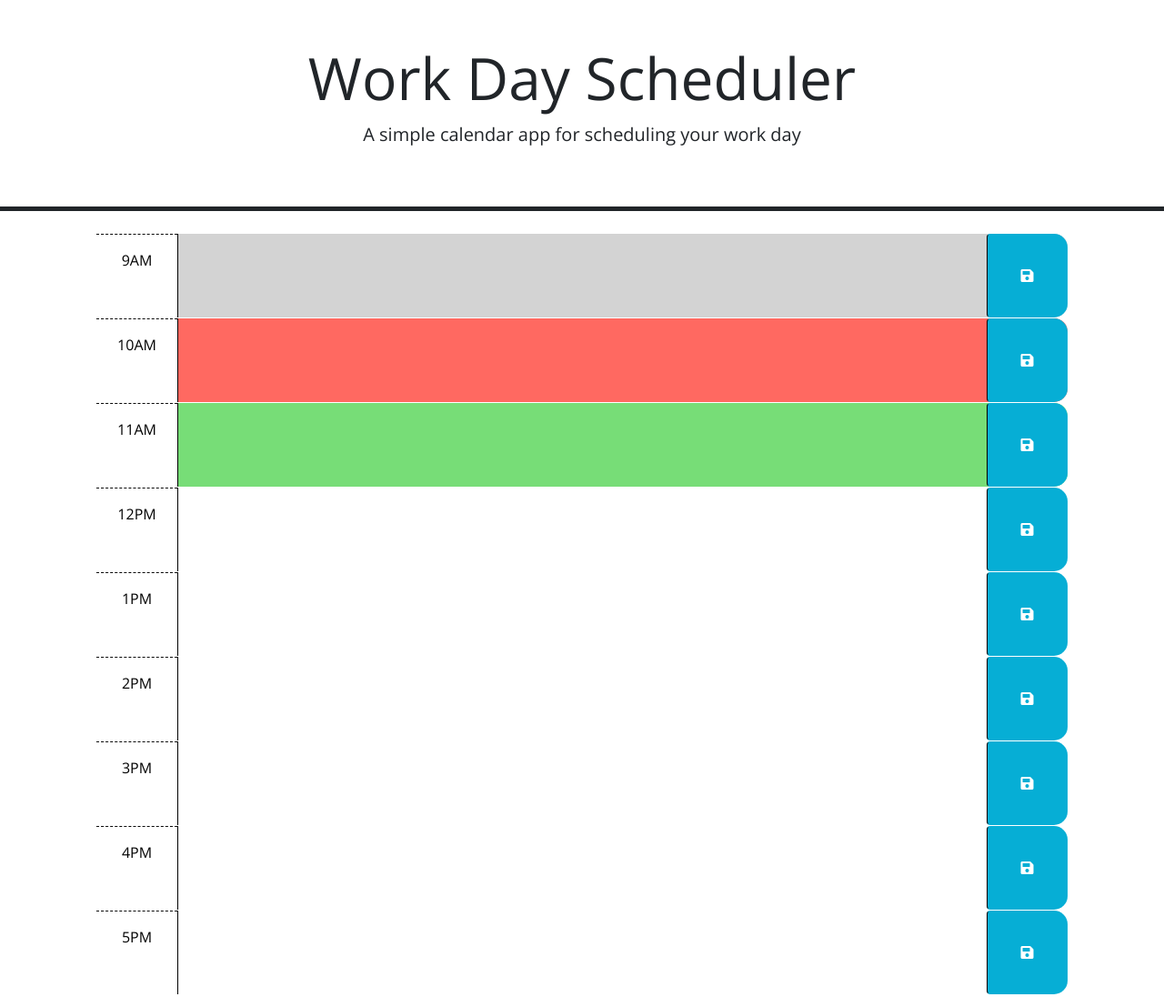
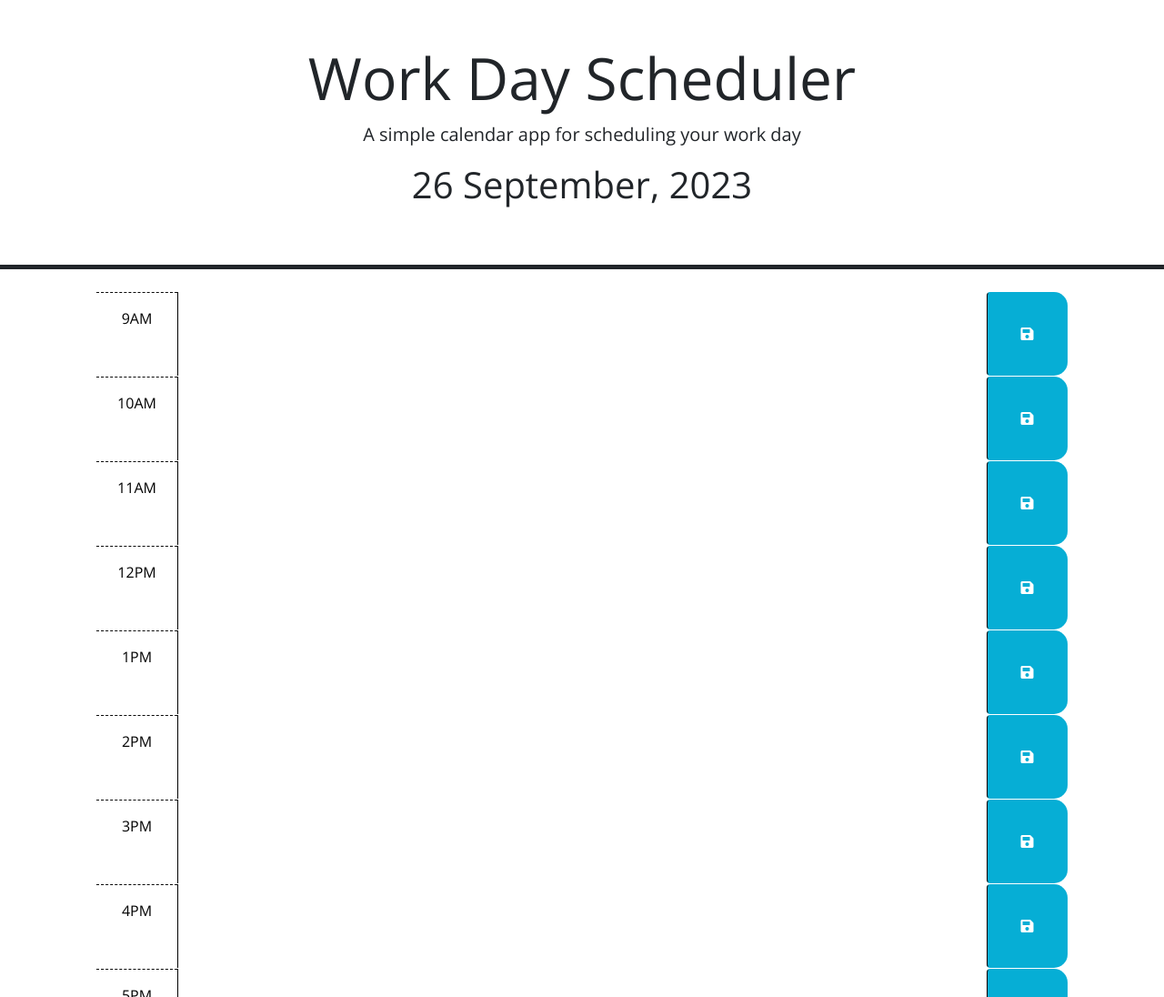
Before and after one commit to RubabaKhandaker/Workday-Scheduler, a plain HTML site: page index.html in a window 1280 px wide. Shown: the top 1096 px of the page at 91% size. Drawn offline with nearby package versions, Linux system fonts and the light colour scheme.

Commit message:
Added currentDay function to script.js

```diff
--- a/assets/script.js
+++ b/assets/script.js
@@ -1,7 +1,15 @@
+// Function to display the current date in the header of the page
+
+function currentDay(){
+  var timeNow = dayjs().format('DD MMMM, YYYY')
+  $('#currentDay').text(timeNow)
+}
+currentDay();
+
 // Wrap all code that interacts with the DOM in a call to jQuery to ensure that
 // the code isn't run until the browser has finished rendering all the elements
 // in the html.
-$(function () {
+$(function () {})
     // TODO: Add a listener for click events on the save button. This code should
     // use the id in the containing time-block as a key to save the user input in
     // local storage. HINT: What does `this` reference in the click listener
@@ -18,6 +26,3 @@ $(function () {
     // TODO: Add code to get any user input that was saved in localStorage and set
     // the values of the corresponding textarea elements. HINT: How can the id
     // attribute of each time-block be used to do this?
-    //
-    // TODO: Add code to display the current date in the header of the page.
-  });
--- a/index.html
+++ b/index.html
@@ -26,7 +26,7 @@
     <header class="p-5 mb-4 border-5 border-bottom border-dark text-center">
       <h1 class="display-3">Work Day Scheduler</h1>
       <p class="lead">A simple calendar app for scheduling your work day</p>
-      <p id="currentDay" class="lead"></p>
+      <p id="currentDay" class="lead display-6"></p>
     </header>
     <div class="container-lg px-5">
       <!-- Use class for "past", "present", and "future" to apply styles to the
@@ -40,7 +40,7 @@
         -->
 
       <!-- Example of a past time block. The "past" class adds a gray background color. -->
-      <div id="hour-9" class="row time-block past">
+      <div id="hour-9" class="row time-block">
         <div class="col-2 col-md-1 hour text-center py-3">9AM</div>
         <textarea class="col-8 col-md-10 description" rows="3"> </textarea>
         <button class="btn saveBtn col-2 col-md-1" aria-label="save">
@@ -49,7 +49,7 @@
       </div>
 
       <!-- Example of a a present time block. The "present" class adds a red background color. -->
-      <div id="hour-10" class="row time-block present">
+      <div id="hour-10" class="row time-block">
         <div class="col-2 col-md-1 hour text-center py-3">10AM</div>
         <textarea class="col-8 col-md-10 description" rows="3"> </textarea>
         <button class="btn saveBtn col-2 col-md-1" aria-label="save">
@@ -58,7 +58,7 @@
       </div>
 
       <!-- Example of a future time block. The "future" class adds a green background color. -->
-      <div id="hour-11" class="row time-block future">
+      <div id="hour-11" class="row time-block">
         <div class="col-2 col-md-1 hour text-center py-3">11AM</div>
         <textarea class="col-8 col-md-10 description" rows="3"> </textarea>
         <button class="btn saveBtn col-2 col-md-1" aria-label="save">
```
